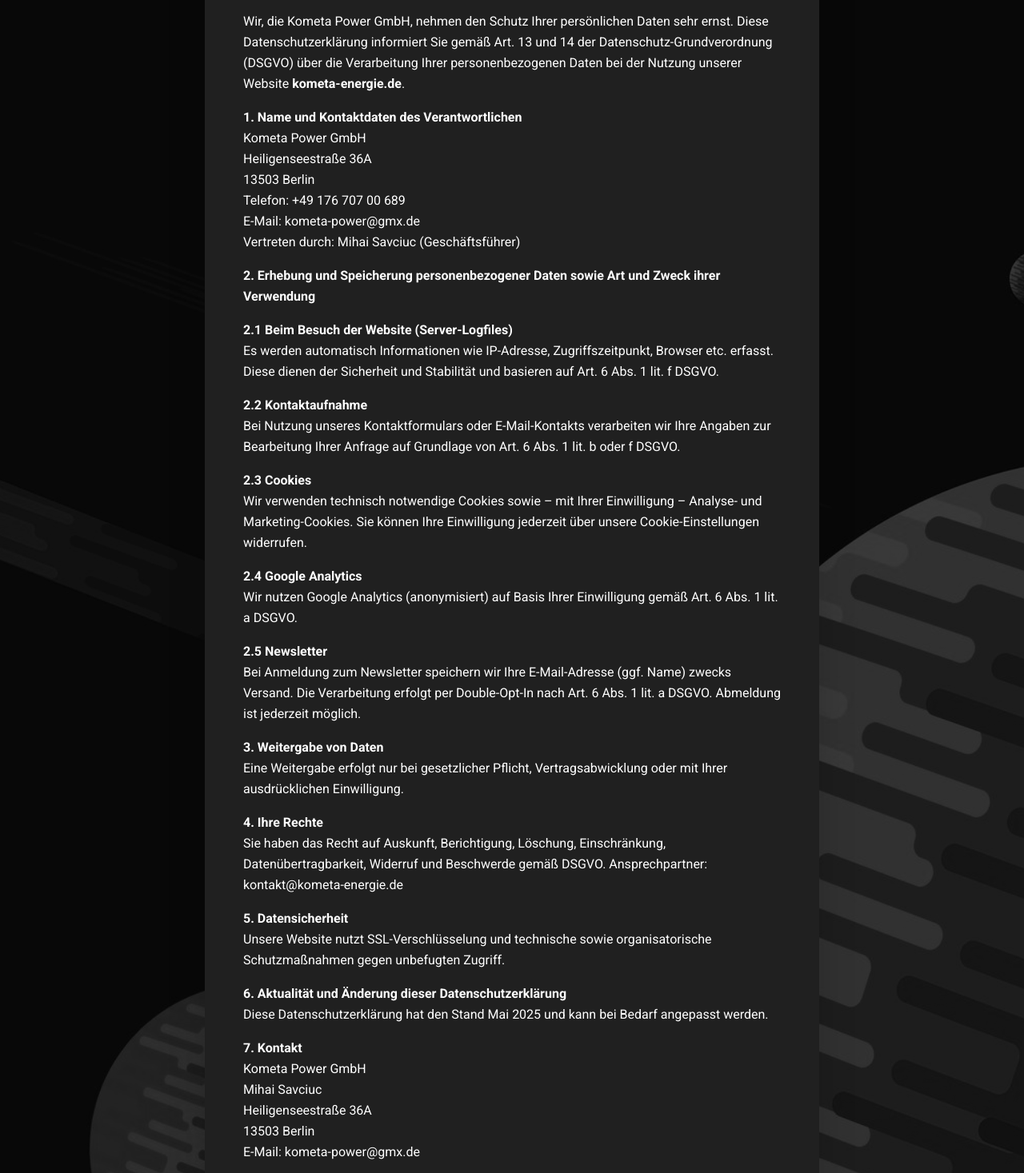
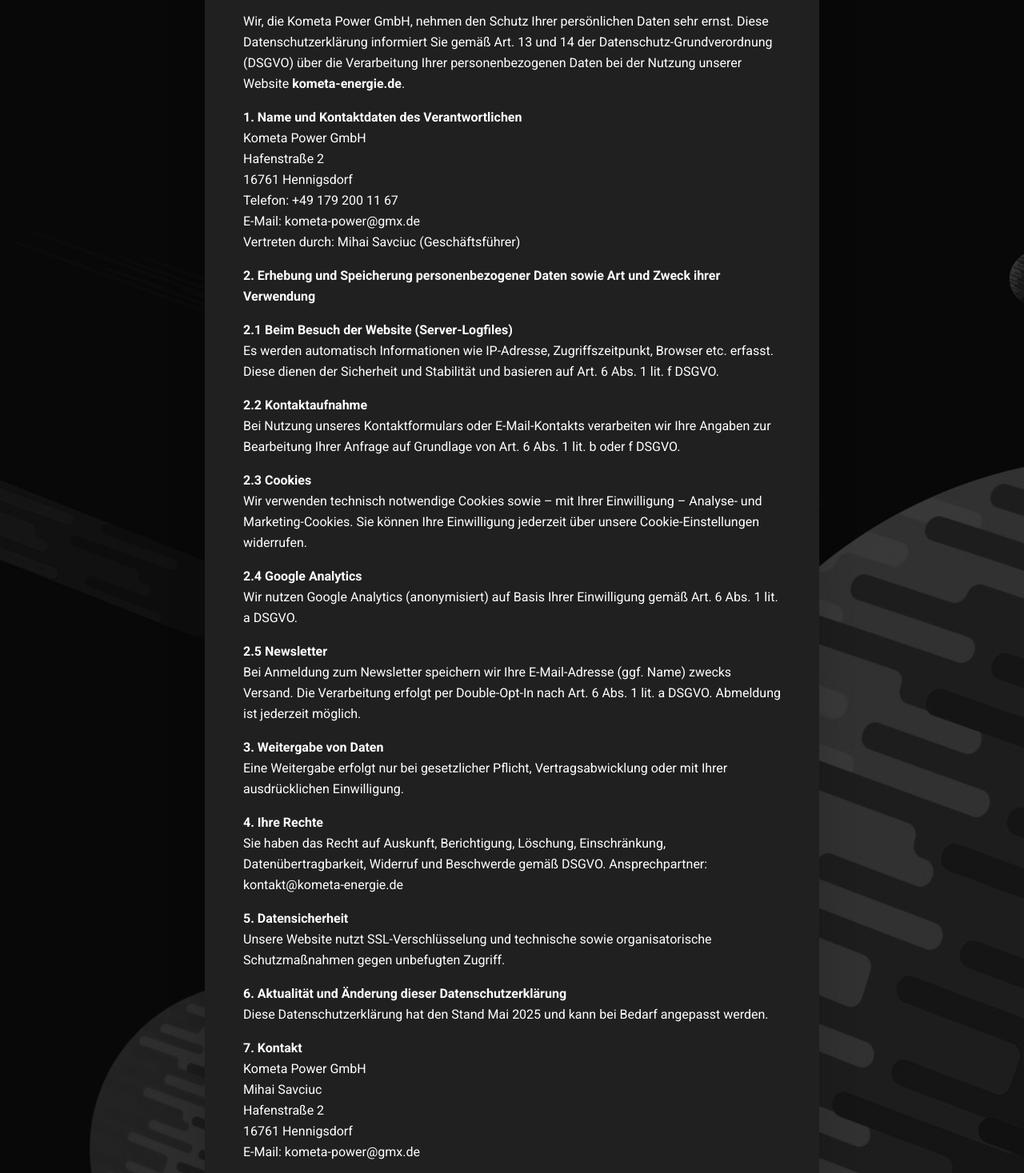
Before and after one commit to Kometa-Power-GmbH/kometa-power, a Next.js app: page /datenschutz in a window 1280 px wide. Shown: the part 140-1607 px from the top of the page at 80% size. Built offline with nearby package versions, Linux system fonts and the light colour scheme.

Commit message:
Change contact data

```diff
--- a/src/app/agb/page.tsx
+++ b/src/app/agb/page.tsx
@@ -24,9 +24,9 @@
           <p>
             <strong>Kometa Power GmbH</strong>
             <br />
-            Heiligenseestraße 36A
+            Hafenstraße 2
             <br />
-            13503 Berlin
+            16761 Hennigsdorf
           </p>
 
           <p>
--- a/src/app/datenschutz/page.tsx
+++ b/src/app/datenschutz/page.tsx
@@ -35,11 +35,11 @@
             <br />
             Kometa Power GmbH
             <br />
-            Heiligenseestraße 36A
+            Hafenstraße 2
             <br />
-            13503 Berlin
+            16761 Hennigsdorf
             <br />
-            Telefon: +49 176 707 00 689
+            Telefon: +49 179 200 11 67
             <br />
             E-Mail: kometa-power@gmx.de
             <br />
@@ -129,9 +129,9 @@
             <br />
             Mihai Savciuc
             <br />
-            Heiligenseestraße 36A
+            Hafenstraße 2
             <br />
-            13503 Berlin
+            16761 Hennigsdorf
             <br />
             E-Mail: kometa-power@gmx.de
           </p>
--- a/src/app/impressum/page.tsx
+++ b/src/app/impressum/page.tsx
@@ -20,13 +20,13 @@
         <h2 className="lg:text-4xl text-2xl  font-black mb-6 text-[#FDEAA8]">Impressum</h2>
         <div className="space-y-4 text-sm md:text-base leading-relaxed">
           <p><strong>Kometa Power GmbH</strong></p>
-          <p>Heiligenseestraße 36A<br />13503 Berlin</p>
+          <p>Hafenstraße 2<br />16761 Hennigsdorf</p>
           <p><strong>Vertreten durch:</strong><br />Mihai Savciuc (Geschäftsführer)</p>
-          <p><strong>Kontakt:</strong><br />Telefon: +49 176 707 00 689<br />E-Mail: kometa-power@gmx.de</p>
+          <p><strong>Kontakt:</strong><br />Telefon: +49 179 200 11 67<br />E-Mail: kometa-power@gmx.de</p>
           <p><strong>Registereintrag:</strong><br />Eintragung im Handelsregister<br />Registergericht: Amtsgericht Charlottenburg (Berlin)<br />Registernummer: HRB 254779 B</p>
           <p><strong>Steuernummer:</strong><br />30/392/50716</p>
           <p><strong>Commerzbank GF-B48</strong><br />IBAN: DE26 1004 0048 0360 4618 00<br />BIC: COBADEFFXXX</p>
-          <p><strong>Verantwortlich für den Inhalt nach § 55 Abs. 2 RStV:</strong><br />Mihai Savciuc<br />Heiligenseestraße 36A<br />13503 Berlin</p>
+          <p><strong>Verantwortlich für den Inhalt nach § 55 Abs. 2 RStV:</strong><br />Mihai Savciuc<br />Hafenstraße 2<br />16761 Hennigsdorf</p>
         </div>
       </div>
     </div>
--- a/src/components/Contact/index.tsx
+++ b/src/components/Contact/index.tsx
@@ -62,7 +62,7 @@
 
           <div className="flex items-center gap-3 mb-3 text-xl font-medium">
             <FaPhone color="#FDEAA8" className="text-[#202020] w-5 h-5" />
-            +49 176 707 00 689
+            +49 179 200 11 67
           </div>
           <div className="flex items-center gap-3 mb-3 text-xl font-medium">
             <FaEnvelope color="#FDEAA8" className="text-[#202020] w-5 h-5" />
@@ -73,7 +73,7 @@
               color="#FDEAA8"
               className="text-[#202020] w-5 h-5"
             />
-            Heiligenseestraße 36A, 13503 Berlin
+            Hafenstraße 2, 16761 Hennigsdorf
           </div>
         </div>
 
--- a/src/components/Intro/index.jsx
+++ b/src/components/Intro/index.jsx
@@ -63,7 +63,7 @@
               Kontaktieren Sie uns
             </a>
             <a
-              href="https://wa.me/4917670700689"
+              href="https://wa.me/491792001167"
               target="_blank"
               rel="noopener noreferrer"
               className="px-6 py-3"
```
